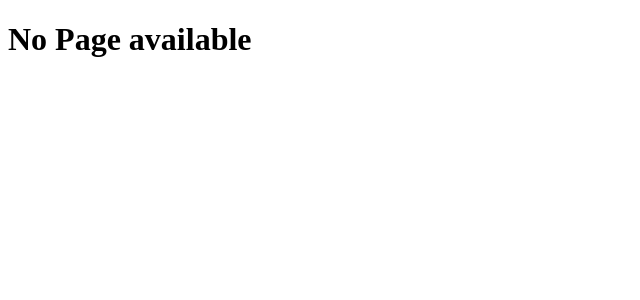
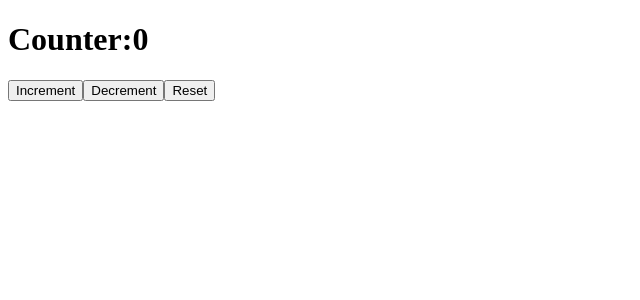
Before and after one commit to TanyaChaudhary010704/FSD_AIML_A, a React (Vite) app in the folder REACT/react-counter-app/: page /reducer in a window 1280 px wide. Shown: the top 300 px of the page, without its empty margins (0-640 px from the left). Built offline with nearby package versions, Linux system fonts and the light colour scheme.

Commit message:
created reducer  example

```diff
--- a/REACT/react-counter-app/src/App.jsx
+++ b/REACT/react-counter-app/src/App.jsx
@@ -4,6 +4,7 @@ import Counter from "./Components/Counter"
 import Stopwatch from "./Components/Stopwatch"
 import RefEx from "./Components/RefEx"
 import Parent from "./Components/Parent"
+import Reducerex from "./Components/Reducerex"
 const App = () => {
   return (
     <div>
@@ -13,6 +14,7 @@ const App = () => {
         <Route path="/stopwatch" element={<Stopwatch/>}></Route>
         <Route path="/refex" element={<RefEx/>}></Route>
         <Route path="/parent" element={<Parent/>}></Route>
+        <Route path="/reducer" element={<Reducerex/>}></Route>
         <Route path="*" element={<h1>No Page available</h1>}></Route>
       </Routes>
 
--- a/REACT/react-counter-app/src/Components/Home.jsx
+++ b/REACT/react-counter-app/src/Components/Home.jsx
@@ -7,7 +7,8 @@ const Home = () => {
         <li><Link to="/counter"> Counter app</Link></li>
         <li><Link to="/stopwatch"> StopWatch app</Link></li>
         <li><Link to="/refex"> Ref example app</Link></li>
-        <li><Link to="/parent"> Props drilling problem</Link></li>
+        <li><Link to="/parent"> Props drilling problem or use context </Link></li>
+        <li><Link to="/reducer">Use Reducer example</Link></li>
       </ul>
     </div>
   )
--- /dev/null
+++ b/REACT/react-counter-app/src/Components/Reducerex.jsx
@@ -0,0 +1,28 @@
+import React,{useReducer} from 'react'
+//for complex state management
+const Reducerex = () => {
+  const initialValue = 0;
+  const [state, dispatch] = useReducer(reducer, initialValue)
+  function reducer(state,action) {
+    switch (action) {
+      case "add":
+        return state + 1;
+      case "sub":
+        return state - 1;
+      case "reset":
+        return 0;
+      default:
+        throw new Error("Unexpected action");
+    }
+  }
+  return (
+    <div>
+      <h1>Counter:{state}</h1>
+      <button onClick={()=>dispatch("add")}>Increment</button>
+      <button onClick={()=>dispatch("sub")}>Decrement</button>
+      <button onClick={()=>dispatch("reset")}>Reset</button>
+    </div>
+  )
+}
+
+export default Reducerex
```
